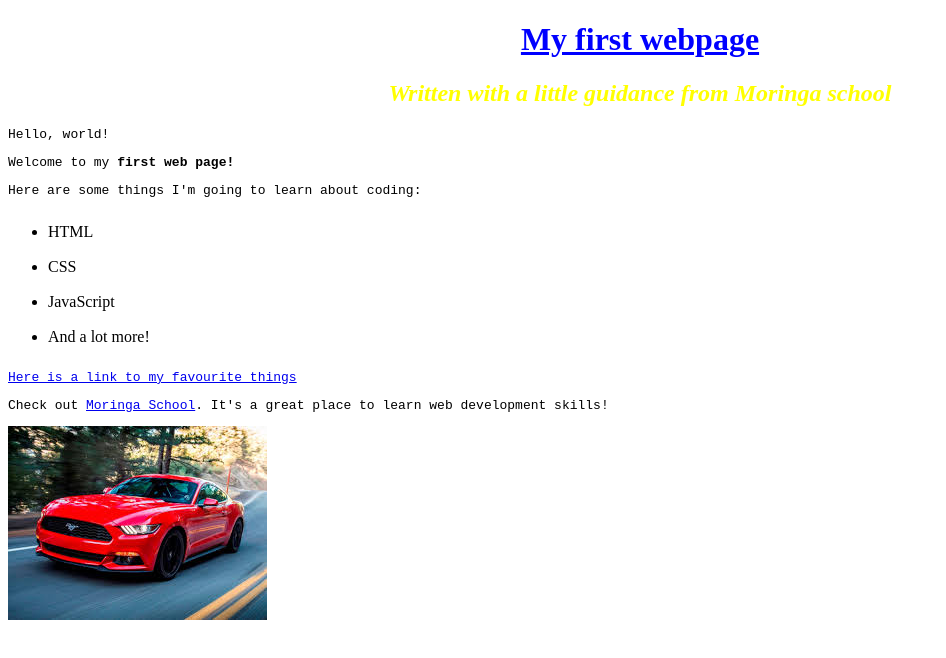
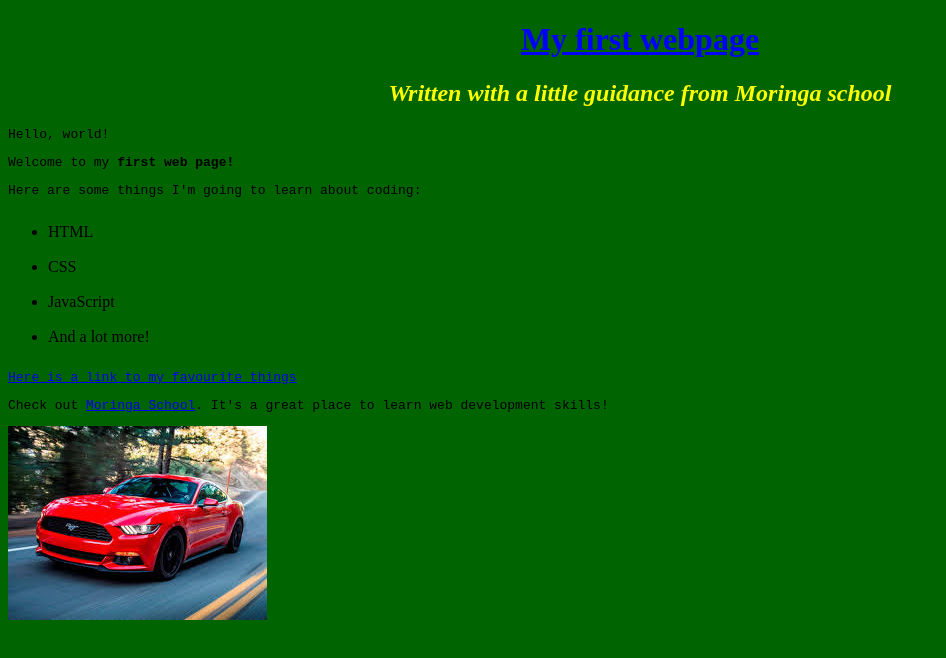
Before and after one commit to Vector254/My-first-webpage, a plain HTML site: page index.html in a window 1280 px wide. Shown: the whole page, without its empty margins (0-946 px from the left). Drawn offline with Linux system fonts and the light colour scheme.

Commit message:
changes modified in styles.css file

```diff
--- a/css/styles.css
+++ b/css/styles.css
@@ -1,3 +1,7 @@
+body
+    {
+    background-color: darkgreen;
+    }
 h1
     {color: blue;
     text-align: center;}
```
